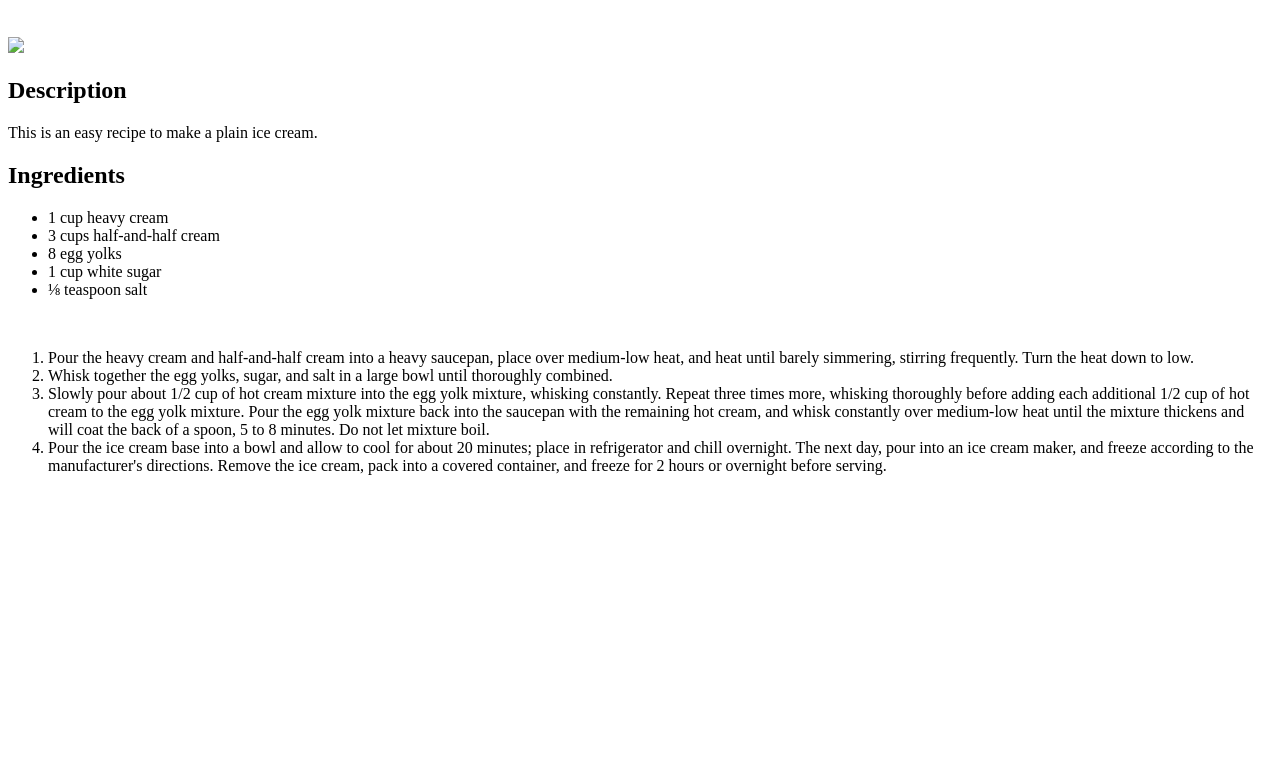
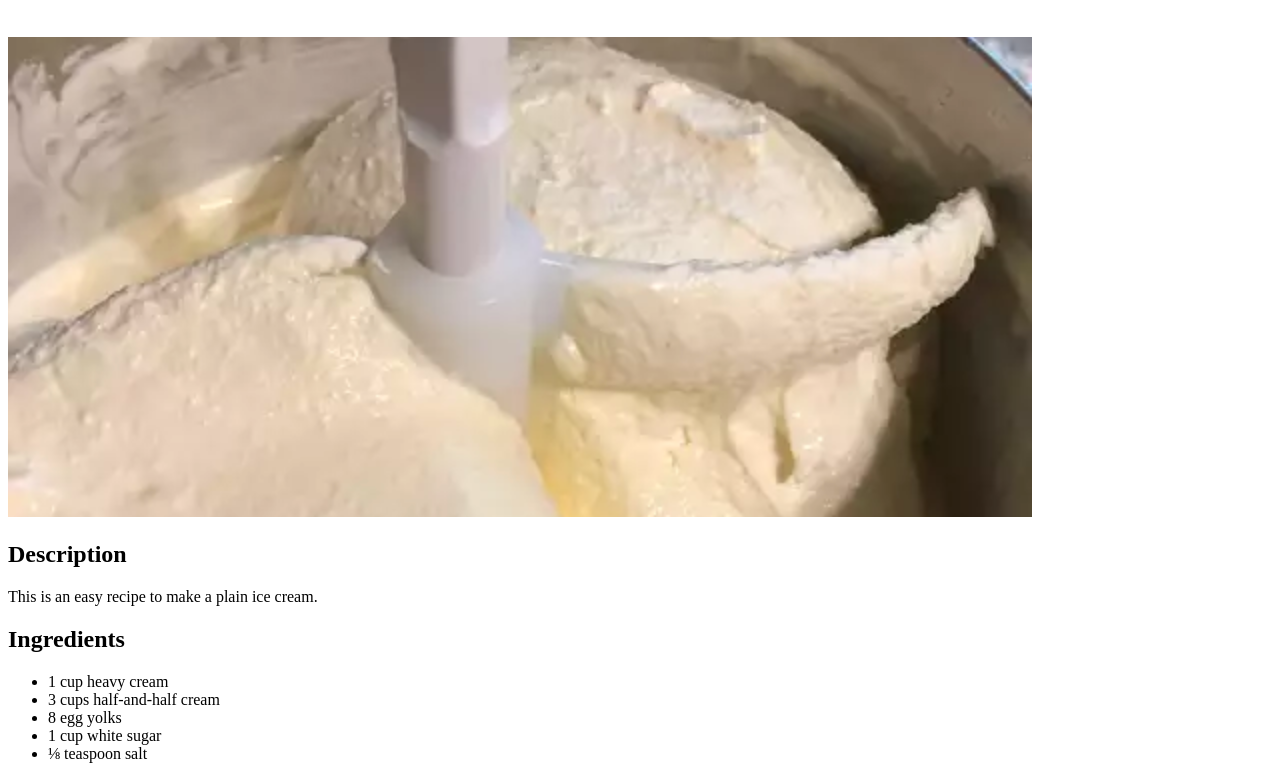
Before and after one commit to eggtart-42/odin-recipes, a plain HTML site: page recipes/icecream.html in a window 1280 px wide. Shown: the part 61-826 px from the top of the page. Before the commit the page ends 800 px from the top, so only its background shows below. Drawn offline with Linux system fonts and the light colour scheme.

Commit message:
Fixed ice cream image name

```diff
--- a/recipes/icecream.html
+++ b/recipes/icecream.html
@@ -9,7 +9,7 @@
 <body>
     <h1>Ice Cream</h1>
     <br>
-    <img src='../imageslinks/ice cream.png'/>
+    <img src='../imageslinks/icecream.png'/>
     <h2>Description</h2>
     <p>This is an easy recipe to make a plain ice cream.</p>
     <h2>Ingredients</h2>
```
